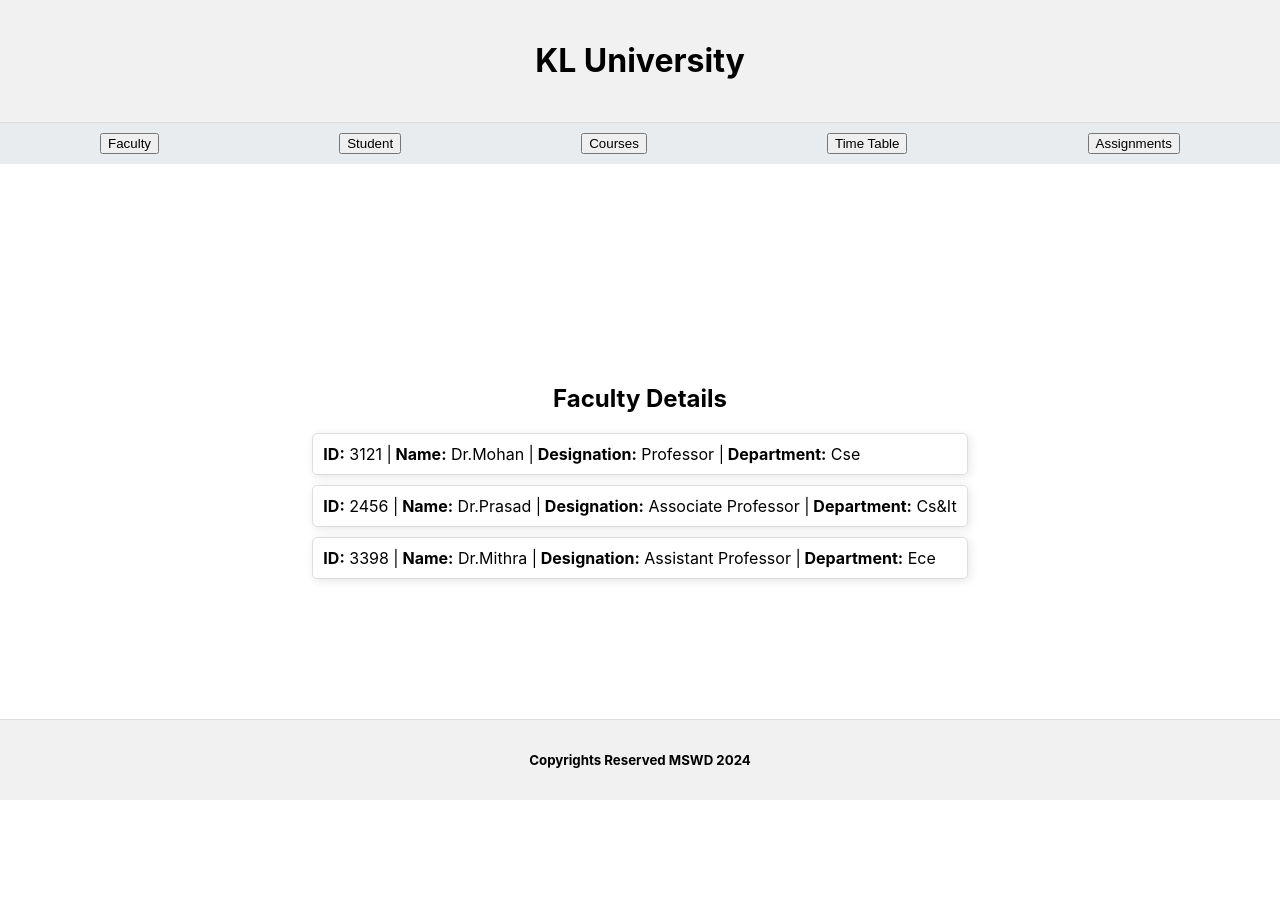
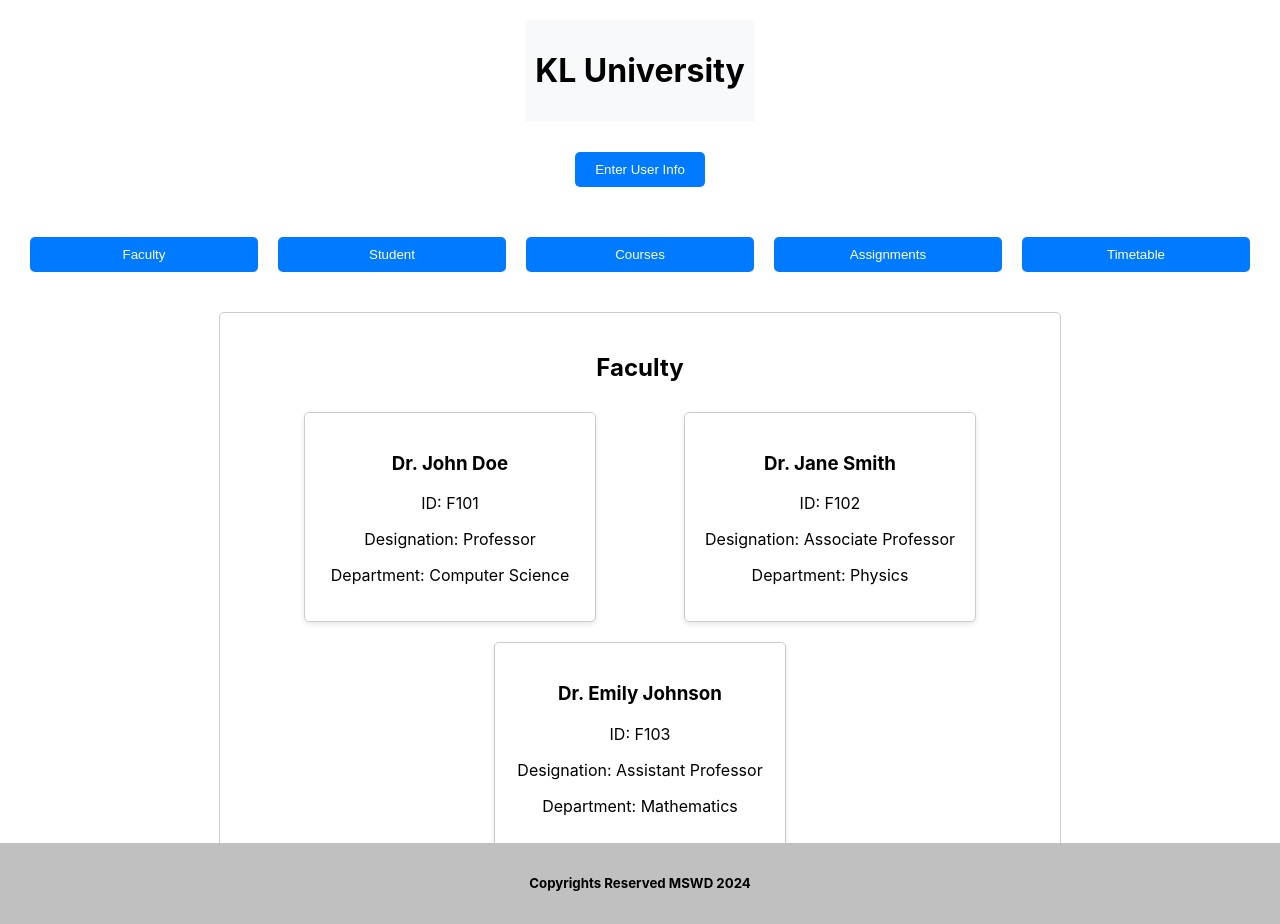
Before and after one commit to rameshwr2243/Rameshwar-Y23-MSWD-80172, a React (Create React App) app in the folder client-server/: page / in a window 1280 px wide. Both pictures are taken after a click on the button "Faculty". Before the commit the page ends 800 px from the top, so only its background shows below. Built offline with nearby package versions, Linux system fonts and the light colour scheme.

Commit message:
initial commit

```diff
--- a/client-server/src/App.js
+++ b/client-server/src/App.js
@@ -4,11 +4,21 @@ import Footer from './components/Footer';
 import Faculty from './components/Faculty';
 import Student from './components/Student';
 import Courses from './components/Courses';
-import TimeTable from './components/Timetable';
 import Assignments from './components/Assignments';
+import User from './components/User';
+import Timetable from './components/Timetable';
 
 const App = () => {
-  const [activeComponent, setActiveComponent] = useState('Faculty');
+  const [activeComponent, setActiveComponent] = useState('');
+  const [username, setUsername] = useState('');
+  const [userType, setUserType] = useState('');
+
+  const handleUserInput = () => {
+    const userInput = prompt('Enter your username:');
+    const typeInput = prompt('Enter your user type (e.g., Student, Faculty):');
+    setUsername(userInput);
+    setUserType(typeInput);
+  };
 
   const renderComponent = () => {
     switch (activeComponent) {
@@ -18,28 +28,36 @@ const App = () => {
         return <Student />;
       case 'Courses':
         return <Courses />;
-      case 'TimeTable':
-        return <TimeTable />;
       case 'Assignments':
         return <Assignments />;
+      case 'Timetable':
+        return <Timetable />;
       default:
-        return <Faculty />;
+        return null;
     }
   };
 
   return (
     <div style={styles.container}>
       <Header />
-      <nav style={styles.nav}>
-        <button onClick={() => setActiveComponent('Faculty')}>Faculty</button>
-        <button onClick={() => setActiveComponent('Student')}>Student</button>
-        <button onClick={() => setActiveComponent('Courses')}>Courses</button>
-        <button onClick={() => setActiveComponent('TimeTable')}>Time Table</button>
-        <button onClick={() => setActiveComponent('Assignments')}>Assignments</button>
-      </nav>
-      <main style={styles.main}>
-        <div style={styles.content}>{renderComponent()}</div>
-      </main>
+      <div style={styles.userContainer}>
+        <button onClick={handleUserInput} style={styles.inputButton}>Enter User Info</button>
+        {username && userType && (
+          <div style={styles.userOutput}>
+            {username} logged in as {userType}
+          </div>
+        )}
+      </div>
+      <div style={styles.buttonContainer}>
+        <button style={styles.button} onClick={() => setActiveComponent('Faculty')}>Faculty</button>
+        <button style={styles.button} onClick={() => setActiveComponent('Student')}>Student</button>
+        <button style={styles.button} onClick={() => setActiveComponent('Courses')}>Courses</button>
+        <button style={styles.button} onClick={() => setActiveComponent('Assignments')}>Assignments</button>
+        <button style={styles.button} onClick={() => setActiveComponent('Timetable')}>Timetable</button>
+      </div>
+      <div style={styles.componentContainer}>
+        {renderComponent()}
+      </div>
       <Footer />
     </div>
   );
@@ -49,23 +67,53 @@ const styles = {
   container: {
     display: 'flex',
     flexDirection: 'column',
+    alignItems: 'center',
+    padding: '20px',
     minHeight: '100vh',
+    position: 'relative',
   },
-  nav: {
+  userContainer: {
+    margin: '20px 0',
+    textAlign: 'center',
+  },
+  inputButton: {
+    padding: '10px 20px',
+    margin: '10px 0',
+    backgroundColor: '#007bff',
+    color: 'white',
+    border: 'none',
+    borderRadius: '5px',
+    cursor: 'pointer',
+  },
+  userOutput: {
+    marginTop: '10px',
+    fontSize: '18px',
+    fontWeight: 'bold',
+  },
+  buttonContainer: {
     display: 'flex',
     justifyContent: 'space-around',
-    padding: '10px',
-    backgroundColor: '#e9ecef',
+    width: '100%',
+    margin: '20px 0',
   },
-  main: {
-    flex: 1,
-    display: 'flex',
-    justifyContent: 'center',
-    alignItems: 'center',
+  button: {
+    padding: '10px 20px',
+    margin: '0 10px',
+    backgroundColor: '#007bff',
+    color: 'white',
+    border: 'none',
+    borderRadius: '5px',
+    cursor: 'pointer',
+    flex: '1',
   },
-  content: {
-    textAlign: 'center', // Center the text inside components
+  componentContainer: {
+    marginTop: '20px',
     padding: '20px',
+    border: '1px solid #ccc',
+    borderRadius: '5px',
+    width: '100%',
+    maxWidth: '800px',
+    textAlign: 'center',
   },
 };
 
--- a/client-server/src/components/Faculty.js
+++ b/client-server/src/components/Faculty.js
@@ -1,23 +1,25 @@
 import React from 'react';
+
 const Faculty = () => {
-  const facultyMembers = [
-    { id: 3121, name: 'Dr.Mohan', designation: 'Professor', department: 'Cse' },
-    { id: 2456, name: 'Dr.Prasad', designation: 'Associate Professor', department: 'Cs&It' },
-    { id: 3398, name: 'Dr.Mithra', designation: 'Assistant Professor', department: 'Ece' },
+  const facultyDetails = [
+    { id: 'F101', name: 'Dr. John Doe', designation: 'Professor', department: 'Computer Science' },
+    { id: 'F102', name: 'Dr. Jane Smith', designation: 'Associate Professor', department: 'Physics' },
+    { id: 'F103', name: 'Dr. Emily Johnson', designation: 'Assistant Professor', department: 'Mathematics' },
   ];
+
   return (
     <div style={styles.container}>
-      <h2 style={styles.title}>Faculty Details</h2>
-      <ul style={styles.list}>
-        {facultyMembers.map(faculty => (
-          <li key={faculty.id} style={styles.listItem}>
-            <strong>ID:</strong> {faculty.id} |
-            <strong> Name:</strong> {faculty.name} |
-            <strong> Designation:</strong> {faculty.designation} |
-            <strong> Department:</strong> {faculty.department}
-          </li>
+      <h2>Faculty</h2>
+      <div style={styles.cardContainer}>
+        {facultyDetails.map((faculty) => (
+          <div key={faculty.id} style={styles.card}>
+            <h3>{faculty.name}</h3>
+            <p>ID: {faculty.id}</p>
+            <p>Designation: {faculty.designation}</p>
+            <p>Department: {faculty.department}</p>
+          </div>
         ))}
-      </ul>
+      </div>
     </div>
   );
 };
@@ -25,22 +27,20 @@ const Faculty = () => {
 const styles = {
   container: {
     margin: '20px',
+  },
+  cardContainer: {
+    display: 'flex',
+    flexWrap: 'wrap',
+    justifyContent: 'space-around',
+  },
+  card: {
+    border: '1px solid #ccc',
+    borderRadius: '5px',
+    padding: '20px',
+    margin: '10px',
+    width: '250px',
     textAlign: 'center',
-  },
-  title: {
-    marginBottom: '20px',
-  },
-  list: {
-    listStyleType: 'none', // Remove default list styling
-    padding: 0,
-  },
-  listItem: {
-    marginBottom: '10px',
-    padding: '10px',
-    border: '1px solid #ddd',
-    borderRadius: '5px',
-    boxShadow: '2px 2px 10px rgba(0,0,0,0.1)',
-    textAlign: 'left', // Align text to the left
+    boxShadow: '0 2px 5px rgba(0, 0, 0, 0.1)',
   },
 };
 
--- a/client-server/src/components/Footer.js
+++ b/client-server/src/components/Footer.js
@@ -1,4 +1,3 @@
-// src/components/Footer.js
 import React from 'react';
 
 const Footer = () => {
@@ -11,14 +10,13 @@ const Footer = () => {
 
 const styles = {
   footer: {
+    backgroundColor: 'silver',
+    padding: '10px',
+    textAlign: 'center',
     position: 'absolute',
     bottom: 0,
     left: 0,
     right: 0,
-    backgroundColor: '#f1f1f1',
-    textAlign: 'center',
-    padding: '10px',
-    borderTop: '1px solid #ddd',
   },
 };
 
--- a/client-server/src/components/Header.js
+++ b/client-server/src/components/Header.js
@@ -1,4 +1,3 @@
-// src/components/Header.js
 import React from 'react';
 
 const Header = () => {
@@ -11,10 +10,9 @@ const Header = () => {
 
 const styles = {
   header: {
+    backgroundColor: '#f8f9fa',
+    padding: '10px',
     textAlign: 'center',
-    padding: '20px',
-    backgroundColor: '#f1f1f1',
-    borderBottom: '1px solid #ddd',
   },
 };
 
--- a/client-server/src/components/Student.js
+++ b/client-server/src/components/Student.js
@@ -1,52 +1,26 @@
 import React from 'react';
+
 const Student = () => {
-  const students = [
-    { id: 1, name: 'Alice Smith', branch: 'Computer Science', year: '2nd Year' },
-    { id: 2, name: 'Bob Johnson', branch: 'Information Technology', year: '3rd Year' },
-    { id: 3, name: 'Charlie Brown', branch: 'Electronics', year: '1st Year' },
-    { id: 4, name: 'Diana Prince', branch: 'Mechanical', year: '4th Year' },
-    { id: 5, name: 'Edward Elric', branch: 'Chemical', year: '2nd Year' },
+  const studentDetails = [
+    { id: 'S001', name: 'Alice', branch: 'Computer Science', year: '2nd' },
+    { id: 'S002', name: 'Bob', branch: 'Mechanical', year: '3rd' },
+    { id: 'S003', name: 'Charlie', branch: 'Electrical', year: '1st' },
+    { id: 'S004', name: 'David', branch: 'Civil', year: '4th' },
+    { id: 'S005', name: 'Eve', branch: 'Chemical', year: '2nd' },
   ];
 
   return (
-    <div style={styles.container}>
-      <h2 style={styles.title}>Student Details</h2>
-      <div style={styles.studentList}>
-        {students.map(student => (
-          <div key={student.id} style={styles.card}>
-            <h3>ID: {student.id}</h3>
-            <p><strong>Name:</strong> {student.name}</p>
-            <p><strong>Branch:</strong> {student.branch}</p>
-            <p><strong>Year:</strong> {student.year}</p>
-          </div>
+    <div>
+      <h2>Students</h2>
+      <ul>
+        {studentDetails.map((student) => (
+          <li key={student.id}>
+            ID: {student.id}, Name: {student.name}, Branch: {student.branch}, Year: {student.year}
+          </li>
         ))}
-      </div>
+      </ul>
     </div>
   );
 };
 
-const styles = {
-  container: {
-    margin: '20px',
-    textAlign: 'center',
-  },
-  title: {
-    marginBottom: '20px',
-  },
-  studentList: {
-    display: 'flex',
-    flexWrap: 'wrap',
-    justifyContent: 'center',
-    gap: '20px', // Space between cards
-  },
-  card: {
-    border: '1px solid #ddd',
-    padding: '15px',
-    borderRadius: '5px',
-    boxShadow: '2px 2px 10px rgba(0,0,0,0.1)',
-    width: '200px', // Fixed width for cards
-    textAlign: 'left', // Align text to the left
-  },
-};
-
 export default Student;
--- a/client-server/src/components/Timetable.js
+++ b/client-server/src/components/Timetable.js
@@ -1,36 +1,64 @@
-// src/components/TimeTable.js
 import React from 'react';
 
-const TimeTable = () => {
-  // Define class schedule for each day
-  const timetable = {
-    Monday: ['MSWD', 'CTOD', 'DSS', 'AI&ML'],
-    Tuesday: ['RAIT', 'DAV', 'IPE', 'CTOD'],
-    Wednesday: ['DSS', 'AI&ML', 'CTOD', 'MSWD'],
-    Thursday: ['DAV', 'AI&ML', 'RAIT', 'DSS'],
-    Friday: ['IPE', 'DAV', 'CTOD', 'MSWD'],
+const Timetable = () => {
+  // Timetable data
+  const timetableData = {
+    Monday: {
+      '9:20 - 11:20': 'DSS',
+      '11:20 - 1:20': 'DAV',
+      '1:20 - 3:20': 'AI&ML',
+      '3:20 - 5:20': 'MSWD',
+    },
+    Tuesday: {
+      '9:20 - 11:20': 'RAIT',
+      '11:20 - 1:20': 'DSS',
+      '1:20 - 3:20': 'DAV',
+      '3:20 - 5:20': 'AI&ML',
+    },
+    Wednesday: {
+      '9:20 - 11:20': 'MSWD',
+      '11:20 - 1:20': 'RAIT',
+      '1:20 - 3:20': 'DSS',
+      '3:20 - 5:20': 'DAV',
+    },
+    Thursday: {
+      '9:20 - 11:20': 'AI&ML',
+      '11:20 - 1:20': 'MSWD',
+      '1:20 - 3:20': 'RAIT',
+      '3:20 - 5:20': 'DSS',
+    },
+    Friday: {
+      '9:20 - 11:20': 'DAV',
+      '11:20 - 1:20': 'AI&ML',
+      '1:20 - 3:20': 'MSWD',
+      '3:20 - 5:20': 'RAIT',
+    },
   };
 
-  const times = ['9:20 - 11:20', '11:20 - 12:50', '1:40 - 3:30', '3:40 - 5:20'];
+  // Timings (columns)
+  const times = ['9:20 - 11:20', '11:20 - 1:20', '1:20 - 3:20', '3:20 - 5:20'];
+  const days = Object.keys(timetableData);
 
   return (
     <div style={styles.container}>
-      <h2 style={styles.title}>Time Table</h2>
+      <h2>Timetable</h2>
       <table style={styles.table}>
         <thead>
           <tr>
-            <th style={styles.th}>Day</th>
-            {times.map((time, index) => (
-              <th key={index} style={styles.th}>{time}</th>
+            <th style={styles.tableHeader}>Day</th>
+            {times.map((time) => (
+              <th key={time} style={styles.tableHeader}>{time}</th>
             ))}
           </tr>
         </thead>
         <tbody>
-          {Object.entries(timetable).map(([day, classes], index) => (
-            <tr key={index}>
-              <td style={styles.td}>{day}</td>
-              {classes.map((className, idx) => (
-                <td key={idx} style={styles.td}>{className}</td>
+          {days.map((day) => (
+            <tr key={day}>
+              <td style={styles.tableCell}>{day}</td>
+              {times.map((time) => (
+                <td key={time} style={styles.tableCell}>
+                  {timetableData[day][time] || 'No Class'}
+                </td>
               ))}
             </tr>
           ))}
@@ -42,27 +70,24 @@ const TimeTable = () => {
 
 const styles = {
   container: {
-    margin: '20px', // Margin around the container
-    textAlign: 'center', // Center the title
-  },
-  title: {
-    marginBottom: '20px', // Space below the title
+    margin: '20px',
+    textAlign: 'center',
   },
   table: {
     width: '100%',
     borderCollapse: 'collapse',
-    margin: '0 auto', // Center the table
+    marginTop: '20px',
   },
-  th: {
-    border: '1px solid #ddd',
+  tableHeader: {
+    backgroundColor: '#007bff',
+    color: 'white',
     padding: '10px',
-    textAlign: 'left',
-    backgroundColor: '#f2f2f2', // Header background color
+    border: '1px solid #ccc',
   },
-  td: {
-    border: '1px solid #ddd',
+  tableCell: {
     padding: '10px',
+    border: '1px solid #ccc',
   },
 };
 
-export default TimeTable;
+export default Timetable;
--- a/client-server/src/components/User.js
+++ b/client-server/src/components/User.js
@@ -1,11 +1,11 @@
 import React from 'react';
 
-const User = ({ name, type }) => {
+const User = ({ username, userType }) => {
   return (
     <div>
-      <h3>
-        Name of the user {name} logged in as {type}
-      </h3>
+      <h2>User Info</h2>
+      <p>Logged in as: {username}</p>
+      <p>User Type: {userType}</p>
     </div>
   );
 };
```
Also changed, not shown: client-server/src/components/Courses.js (+4 -5 lines), client-server/src/components/Download.jpeg (renamed from client-server/src/components/Image.jpeg), 1 other file (tests, documents, lock files or other folders).
